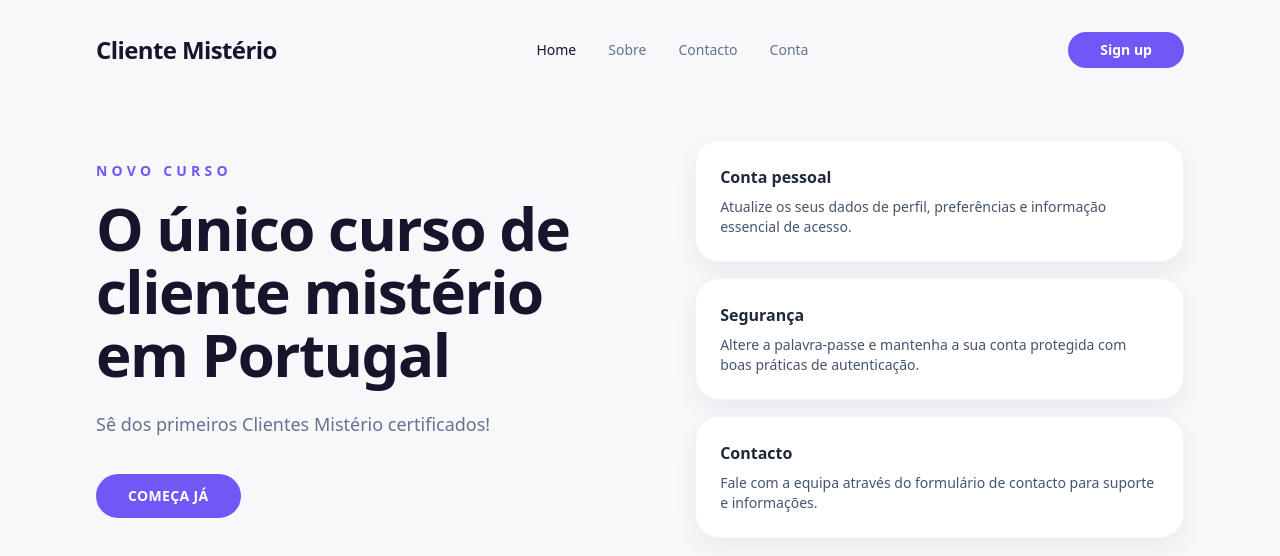
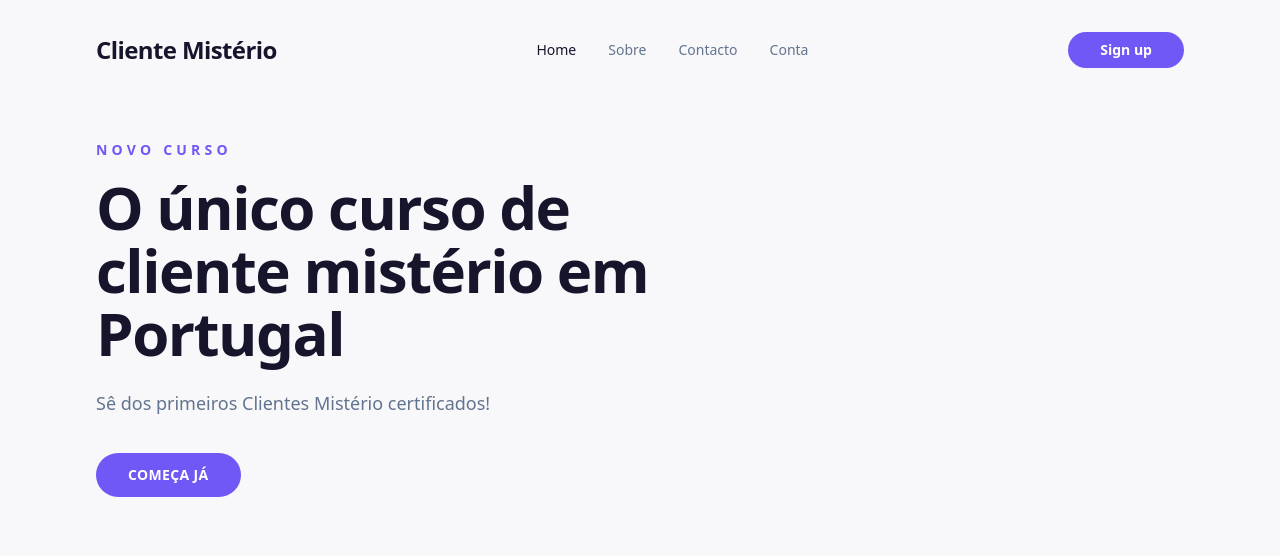
Before and after one commit to msantos51/clientemisterio, a Next.js app: page / in a window 1280 px wide. Shown: the top 556 px of the page. Built offline with nearby package versions, Linux system fonts and the light colour scheme.

Commit message:
Remove profile/security/contact cards from home hero

```diff
--- a/app/page.tsx
+++ b/app/page.tsx
@@ -4,7 +4,7 @@ export default function HomePage() {
   return (
     <section className="pt-6 md:pt-10">
       {/* Estrutura principal da hero com tipografia e espaçamento inspirados no layout enviado. */}
-      <div className="grid items-center gap-14 md:grid-cols-[1fr_0.9fr]">
+      <div className="grid items-center gap-14">
         <article className="max-w-xl">
           {/* Rótulo pequeno para introduzir o bloco principal da página. */}
           <p className="section-label-uppercase text-[color:var(--primary)]">Novo Curso</p>
@@ -28,30 +28,6 @@ export default function HomePage() {
             </Link>
           </div>
         </article>
-
-        {/* Bloco lateral para preservar o conteúdo atual da home em formato de cartões resumidos. */}
-        <section className="grid gap-4 sm:grid-cols-2 md:grid-cols-1">
-          <article className="rounded-3xl border border-slate-100 bg-white p-6 shadow-[0_10px_24px_rgba(15,23,42,0.06)]">
-            <h2 className="subsection-title">Conta pessoal</h2>
-            <p className="mt-2 text-sm text-slate-600">
-              Atualize os seus dados de perfil, preferências e informação essencial de acesso.
-            </p>
-          </article>
-
-          <article className="rounded-3xl border border-slate-100 bg-white p-6 shadow-[0_10px_24px_rgba(15,23,42,0.06)]">
-            <h2 className="subsection-title">Segurança</h2>
-            <p className="mt-2 text-sm text-slate-600">
-              Altere a palavra-passe e mantenha a sua conta protegida com boas práticas de autenticação.
-            </p>
-          </article>
-
-          <article className="rounded-3xl border border-slate-100 bg-white p-6 shadow-[0_10px_24px_rgba(15,23,42,0.06)] sm:col-span-2 md:col-span-1">
-            <h2 className="subsection-title">Contacto</h2>
-            <p className="mt-2 text-sm text-slate-600">
-              Fale com a equipa através do formulário de contacto para suporte e informações.
-            </p>
-          </article>
-        </section>
       </div>
     </section>
   );
```
